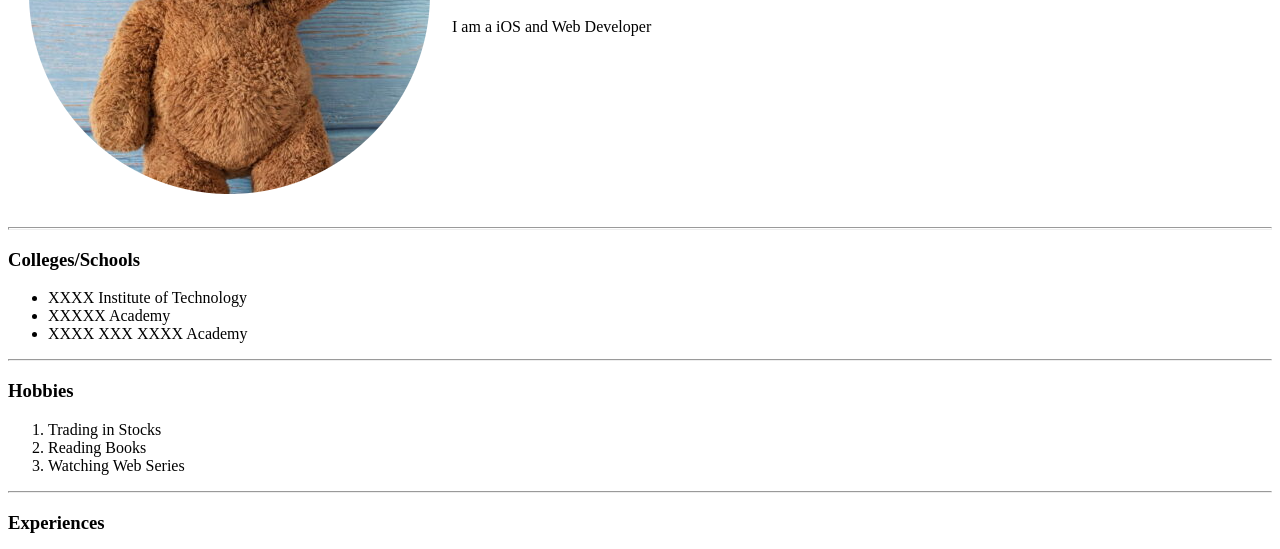
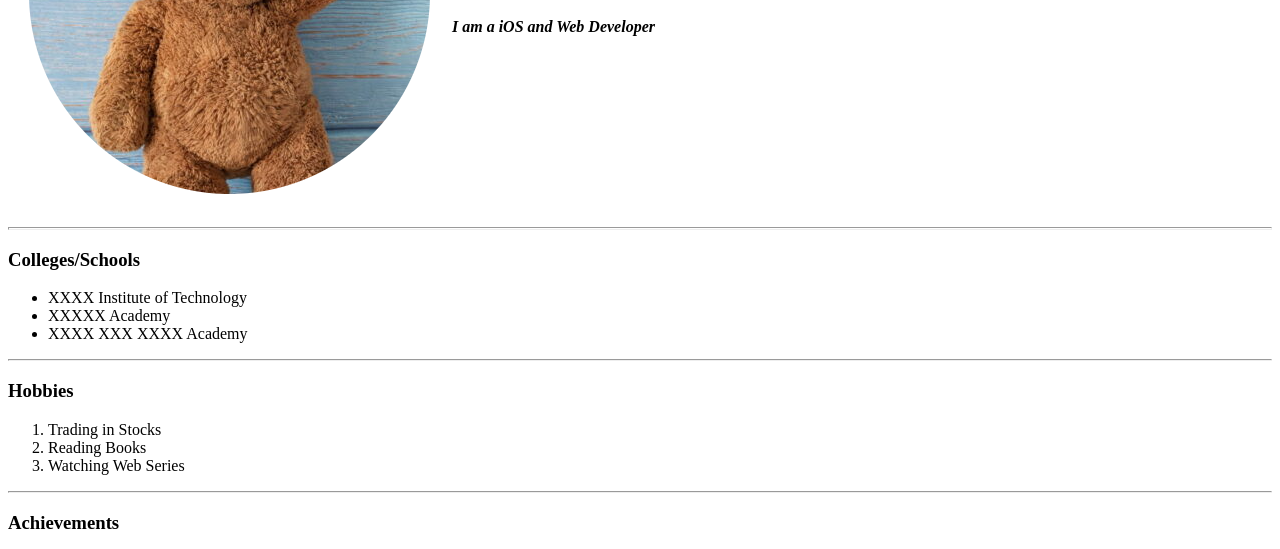
Before and after one commit to tedionn/tedcv, a plain HTML site: page index.html in a window 1280 px wide. Shown: the part 236-785 px from the top of the page. Drawn offline with Linux system fonts and the light colour scheme.

Commit message:
Update index.html

```diff
--- a/index.html
+++ b/index.html
@@ -20,7 +20,7 @@
     <strong><a href=""></a></strong>
   </p>
 
-  <p>I am a iOS and Web Developer</p>
+  <p><em><strong>I am a iOS and Web Developer<strong><em></p>
 
 </td>
 </tr>
@@ -53,7 +53,7 @@
 
 </ol>
 <hr />
-<h3>Experiences</h3>
+<h3>Achievements</h3>
 
 <table>
   <thead>
```
